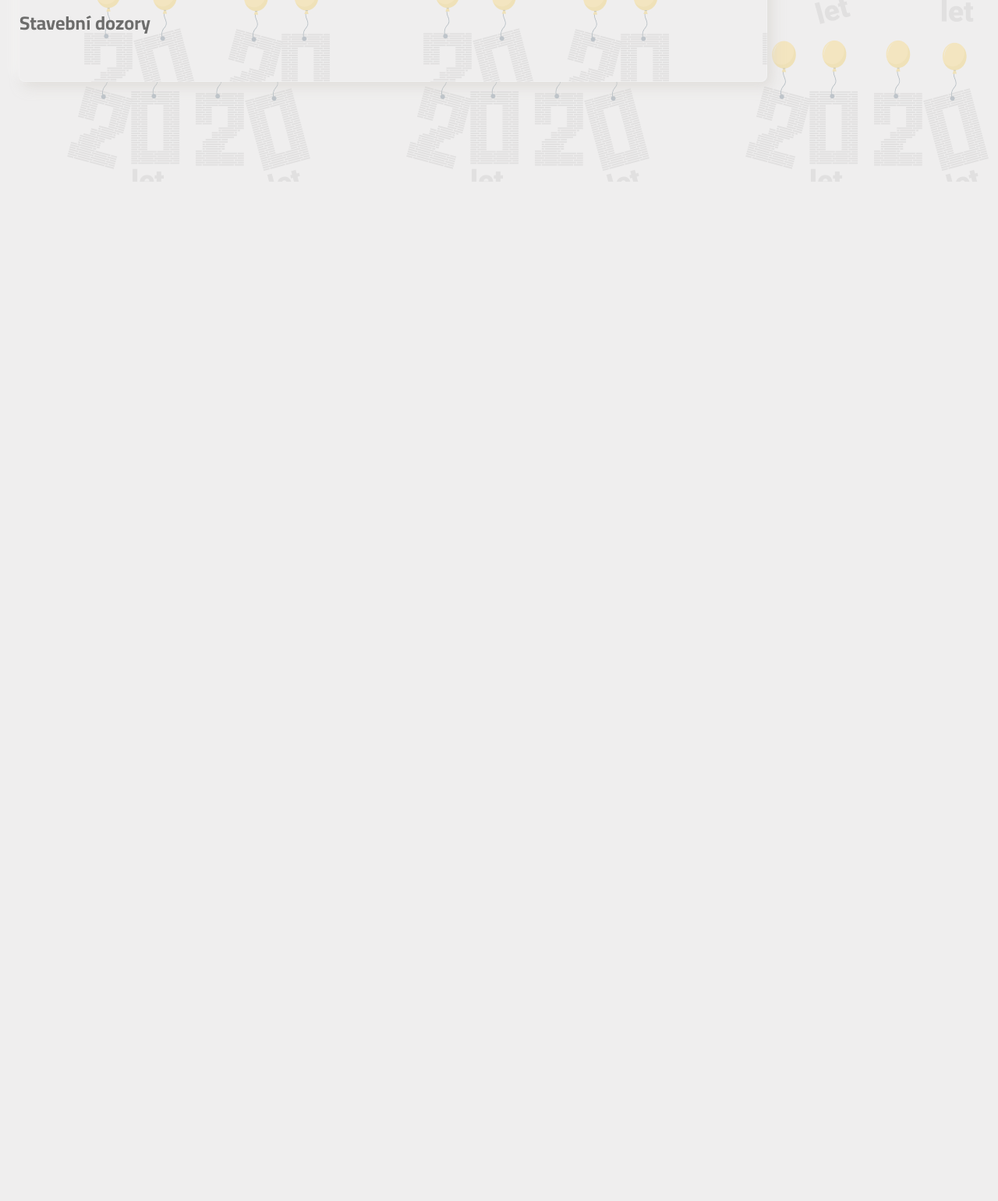
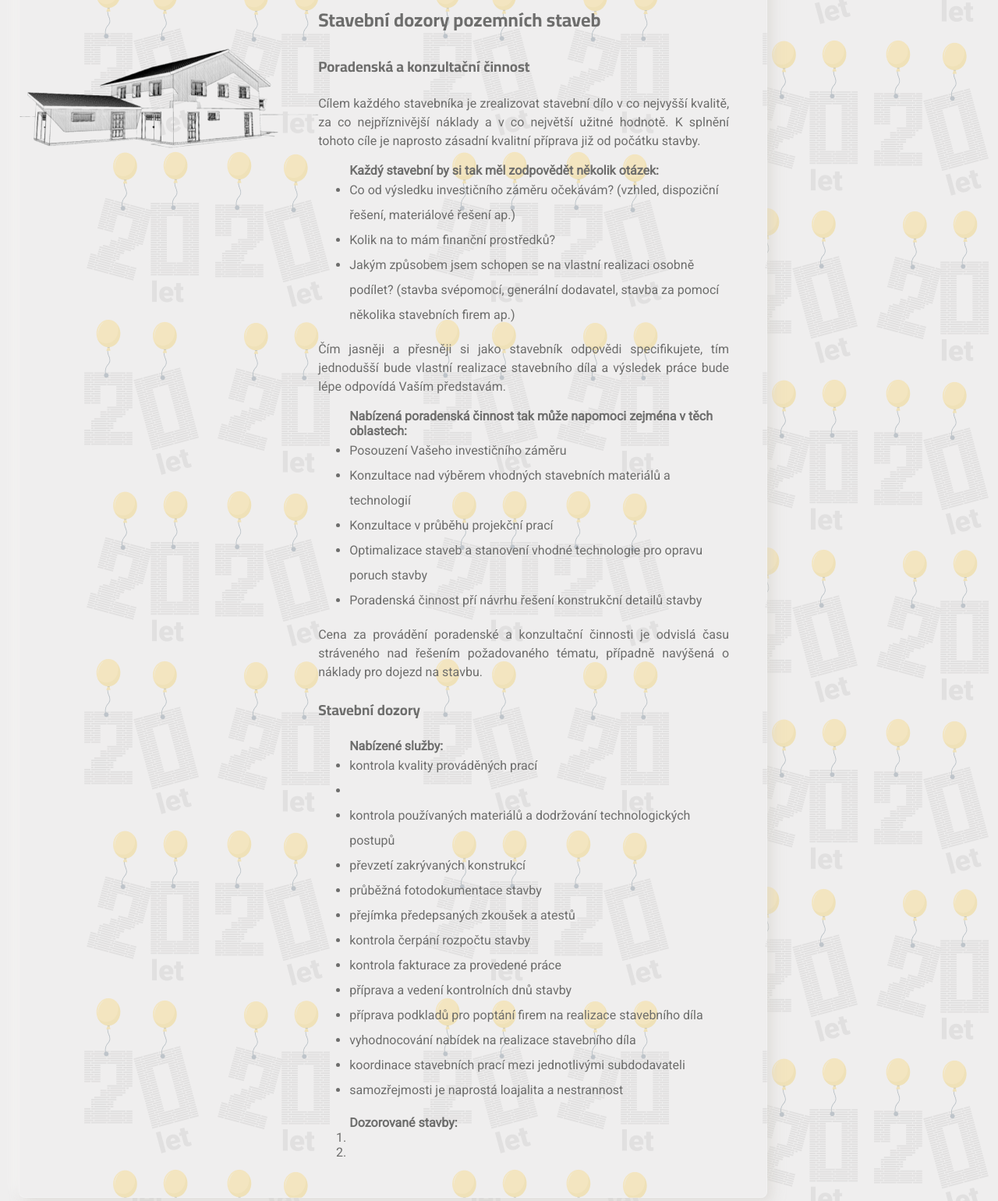
Before and after one commit to rtg0770/dobema, a website: page sluzby.html in a window 1280 px wide. Shown: the part 1916-3456 px from the top of the page at 78% size. Before the commit the page ends 2149 px from the top, so only its background shows below. Drawn offline with Linux system fonts and the light colour scheme.

Commit message:
feat: stavebni dozory

```diff
--- a/sluzby.html
+++ b/sluzby.html
@@ -117,8 +117,57 @@
                  </div>
             </div>
             <div class='cardsbricks' id="04stavebnidozory">
+                <img class="prodimg" src="assets/img/sluzby/stavba.jpg" alt="Razitko">
                 <div class="desc">
-                <h2>Stavební dozory</h2>
+                <h2>Stavební dozory pozemních staveb</h2>
+                <h3>Poradenská a konzultační činnost</h3>
+                <p>Cílem každého stavebníka je zrealizovat stavební dílo v co nejvyšší kvalitě, za co nejpříznivější náklady a v co největší užitné hodnotě. K splnění tohoto cíle je naprosto zásadní kvalitní příprava již od počátku stavby.</p>
+
+                <ul>
+                    <strong>Každý stavební by si tak měl zodpovědět několik otázek:</strong>
+                    <li>Co od výsledku investičního záměru očekávám? (vzhled, dispoziční řešení, materiálové řešení ap.)</li>
+                    <li>Kolik na to mám finanční prostředků?</li>
+                    <li>Jakým způsobem jsem schopen se na vlastní realizaci osobně podílet? (stavba svépomocí, generální dodavatel, stavba za pomocí několika stavebních firem ap.)</li>
+                </ul>
+
+                    <p>Čím jasněji a přesněji si jako stavebník odpovědi specifikujete, tím jednodušší bude vlastní realizace stavebního díla a výsledek práce bude lépe odpovídá Vaším představám.</p>
+
+                <ul>
+                    <strong>Nabízená poradenská činnost tak může napomoci zejména v těch oblastech:</strong>
+                    <li>Posouzení Vašeho investičního záměru</li>
+                    <li>Konzultace nad výběrem vhodných stavebních materiálů a technologií</li>
+                    <li>Konzultace v průběhu projekční prací</li>
+                    <li>Optimalizace staveb a stanovení vhodné technologie pro opravu poruch stavby</li>
+                    <li>Poradenská činnost pří návrhu řešení konstrukční detailů stavby</li>
+
+                </ul>
+                <p>Cena za provádění poradenské a konzultační činnosti je odvislá času stráveného nad řešením požadovaného tématu, případně navýšená o náklady pro  dojezd na stavbu.</p>
+
+                <h3>Stavební dozory</h3>
+
+                <ul>
+                    <strong>Nabízené služby:</strong>
+                    <li>kontrola kvality prováděných prací<li>
+                    <li>kontrola používaných materiálů a dodržování technologických postupů</li>
+                    <li>převzetí zakrývaných konstrukcí</li>
+                    <li>průběžná fotodokumentace stavby</li>
+                    <li>přejímka předepsaných zkoušek a atestů</li>
+                    <li>kontrola čerpání rozpočtu stavby</li>
+                    <li>kontrola fakturace za provedené práce</li>
+                    <li>příprava a vedení kontrolních dnů stavby </li>
+                    <li>příprava podkladů pro poptání firem na realizace stavebního díla</li>
+                    <li>vyhodnocování nabídek na realizace stavebního díla</li>
+                    <li>koordinace stavebních prací mezi jednotlivými subdodavateli</li>
+                    <li>samozřejmosti je naprostá loajalita a nestrannost</li>
+                </ul>
+
+                <ol>
+                    <strong>Dozorované stavby:</strong>
+                    <li></li>
+                    <li></li>
+                </ol>
+
+
                 </div>
             </div>
         </div>
```
Also changed, not shown: assets/img/sluzby/stavba.jpg (renamed from assets/img/stavebnidozory/stavba.jpg).
